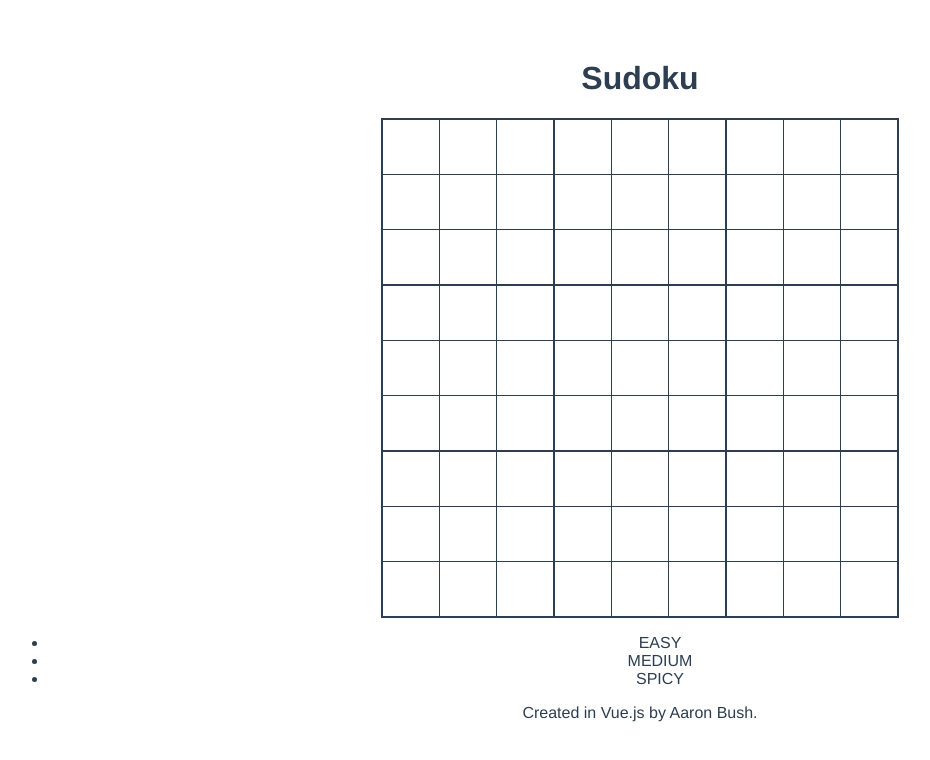
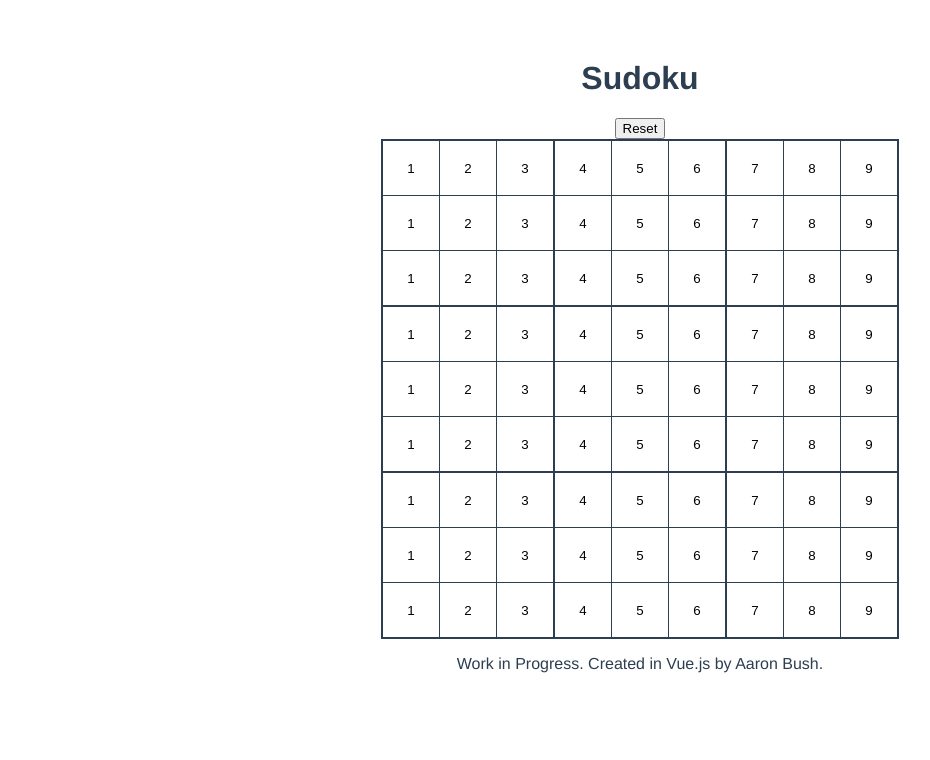
Before and after one commit to AaronBush07/Sudoku, a Vue app: page / in a window 1280 px wide. Shown: the top 760 px of the page, without its empty margins (0-930 px from the left). Built offline with nearby package versions, Linux system fonts and the light colour scheme.

Commit message:
Created store.js. Added footer. Added controller.

```diff
--- a/src/components/Controller.vue
+++ b/src/components/Controller.vue
@@ -1,12 +1,14 @@
 <template>
-  <div></div>
+  <div><button v-on:click="create">Reset</button></div>
 </template>
 
 <script>
+
+import { myStore } from "../modules/store"
 export default {
   data() {
     return {
-
+      create: myStore.createSudokuMatrix
     }
   }
 }
--- a/src/components/Footer.vue
+++ b/src/components/Footer.vue
@@ -1,6 +1,6 @@
 <template>
   <div>
-      <footer class="Footer"><p>Created in Vue.js by Aaron Bush.</p> </footer>
+      <footer class="Footer"><p>Work in Progress. Created in Vue.js by Aaron Bush.</p> </footer>
   </div>
 </template>
 
--- a/src/components/GameBoard.vue
+++ b/src/components/GameBoard.vue
@@ -2,35 +2,51 @@
   <div>
       <table class="sudokuTable">
           <tbody>
-            <tr v-for="index in 9" :key="index">
-                <td v-for="cell in 9" :key="cell"><input type="text" class="Cell" pattern="[1-9]" /></td>
+            <tr v-for="(matrixRow,row) in sudokuMatrix" :key="row">
+                <td v-for="(cell,col) in matrixRow" :key="col">
+                  <input v-bind:value="sudokuMatrix[row][col].Num" v-on:input="updateSudokuMatrix($event.target.value, row, col)" type="text" class="Cell" pattern="[1-9]" />
+                </td>
             </tr>
           </tbody>
       </table>
-      <ul >
-            <li v-for="level in myStore().level.value" :key="level">{{level}}</li>
-          </ul>
   </div>
 </template>
 
 <script>
-import myStore from "../modules/store"
+import {myStore} from "../modules/store"
+
+//let sudokuMatrix = myStore.state.sudokuMatrix
 
 export default {
   name: 'GameBoard',
   data() {
     return {
-      myStore
+      //sudokuMatrix: myStore.state.sudokuMatrix
     };
   },
   beforeMount() {
-    //let i = 80;
+    myStore.createSudokuMatrix();
+  },
+  afterMount() {
+    console.log(this.sudokuMatrix)
+  },
+  computed: {
+    sudokuMatrix: {
+      get () {
+        return myStore.state.sudokuMatrix
+      }
+    }
   },
   created() {
 
   },
+  // setup(props, context){
+  //   //context.sudokuMatrix = myStore.state.sudokuMatrix
+  // },
   methods: {
-
+    updateSudokuMatrix(value, row, col) {
+      myStore.updateSudokuMatrix(value, row, col)
+    }
   }
 }
 </script>
--- a/src/modules/store.js
+++ b/src/modules/store.js
@@ -1,4 +1,4 @@
-import { reactive, toRefs } from "vue";
+import { reactive, readonly } from "vue";
 
 const state = reactive({
   sudokuMatrix: [],
@@ -6,6 +6,24 @@ const state = reactive({
   level: ["EASY", "MEDIUM", "SPICY"]
 });
 
-export default function myStore() {
-  return {...toRefs(state)}
+function createSudokuMatrix() {
+  /**Create blank 9x9 Sudoku board */
+  console.log("Create new matrix");
+  state.sudokuMatrix = [];
+  console.log(state.sudokuMatrix);
+  for (let k = 0; k < 9; k++) {
+    state.sudokuMatrix.push(Array.from({length:9}, (_,i) => i+1).map(j=>{return {Num:j}}) )
+  }
+  console.log(state.sudokuMatrix);
+  state.originalMatrix = state.sudokuMatrix;
 }
+
+function updateSudokuMatrix(value, row, col) {
+  state.sudokuMatrix[row][col] = {Num:value}
+}
+
+export const myStore = readonly({
+  state,
+  createSudokuMatrix,
+  updateSudokuMatrix
+})
```
